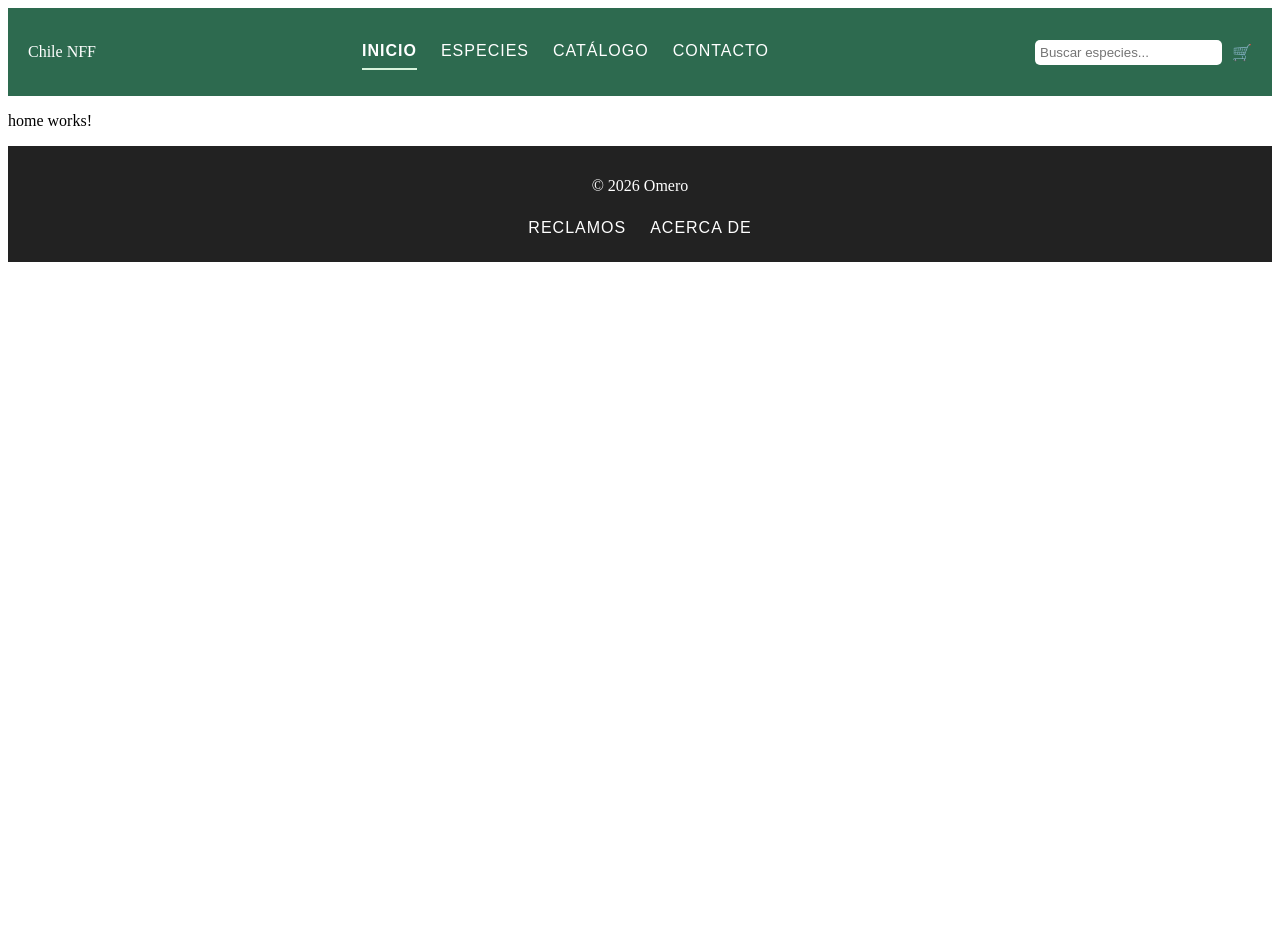
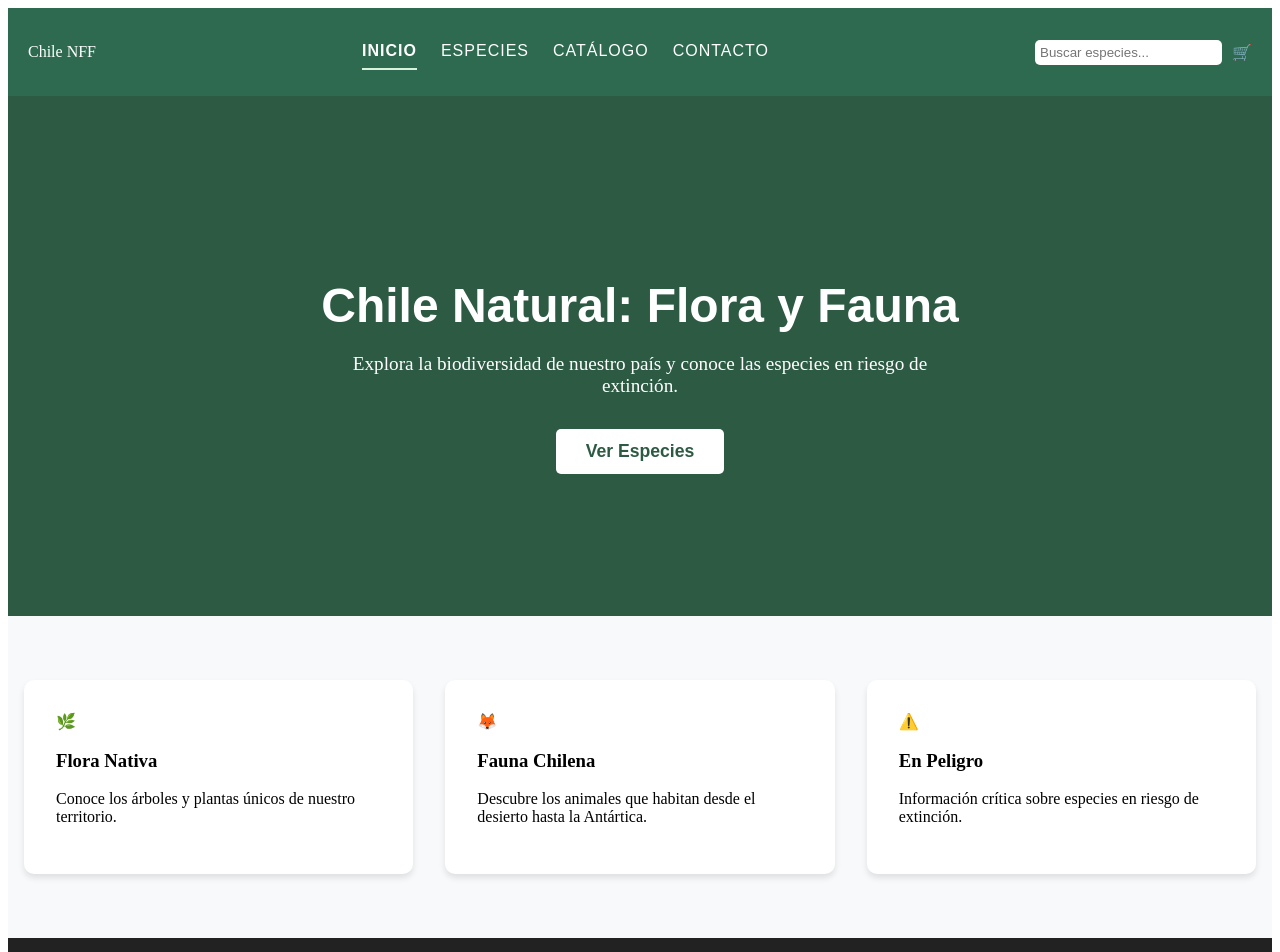
Before and after one commit to SargentoAldea/ChileNFF, an Angular app: page / in a window 1280 px wide. Shown: the top 952 px of the page. Before the commit the page ends 800 px from the top, so only its background shows below. Built offline with nearby package versions, Linux system fonts and the light colour scheme.

Commit message:
Primera mano
Colocación de un banner y tarjetas de información

```diff
--- a/src/app/pages/home/home.component.css
+++ b/src/app/pages/home/home.component.css
@@ -0,0 +1,68 @@
+.hero-banner {
+  min-height: 60vh;
+  background-color: #2d5a43;
+  display: flex;
+  align-items: center;
+  justify-content: center;
+  text-align: center;
+  color: white;
+  padding: 20px;
+}
+
+.hero-content h1 {
+  font-size: 3rem;
+  margin-bottom: 1rem;
+  font-family: sans-serif;
+}
+
+.hero-content p {
+  font-size: 1.2rem;
+  margin-bottom: 2rem;
+  max-width: 600px;
+  margin-left: auto;
+  margin-right: auto;
+}
+
+.btn-cta {
+  background-color: #ffffff;
+  color: #2d5a43;
+  padding: 12px 30px;
+  border: none;
+  border-radius: 5px;
+  font-size: 1.1rem;
+  font-weight: bold;
+  cursor: pointer;
+  transition: transform 0.3s ease;
+}
+
+.btn-cta:hover {
+  transform: scale(1.05);
+  background-color: #f0f0f0;
+}
+
+@media (max-width: 768px) {
+  .hero-content h1 {
+    font-size: 2rem;
+  }
+  .hero-content p {
+    font-size: 1rem;
+  }
+}
+
+.info-cards {
+  display: flex;
+  flex-wrap: wrap;
+  justify-content: center;
+  gap: 2rem;
+  padding: 4rem 1rem;
+  background-color: #f8f9fa;
+}
+
+.card {
+  flex: 1 1 300px;
+  max-width: 350px;
+  background: white;
+  padding: 2rem;
+  border-radius: 10px;
+  box-shadow: 0 4px 6px rgba(0,0,0,0.1);
+}
--- a/src/app/pages/home/home.component.html
+++ b/src/app/pages/home/home.component.html
@@ -1 +1,25 @@
-<p>home works!</p>
+<section class="hero-banner">
+  <div class="hero-content">
+    <h1>Chile Natural: Flora y Fauna</h1>
+    <p>Explora la biodiversidad de nuestro país y conoce las especies en riesgo de extinción.</p>
+    <button routerLink="/especies" class="btn-cta">Ver Especies</button>
+  </div>
+</section>
+
+<section class="info-cards">
+  <div class="card">
+    <span>🌿</span>
+    <h3>Flora Nativa</h3>
+    <p>Conoce los árboles y plantas únicos de nuestro territorio.</p>
+  </div>
+  <div class="card">
+    <span>🦊</span>
+    <h3>Fauna Chilena</h3>
+    <p>Descubre los animales que habitan desde el desierto hasta la Antártica.</p>
+  </div>
+  <div class="card">
+    <span>⚠️</span>
+    <h3>En Peligro</h3>
+    <p>Información crítica sobre especies en riesgo de extinción.</p>
+  </div>
+</section>
--- a/src/app/pages/home/home.component.ts
+++ b/src/app/pages/home/home.component.ts
@@ -1,9 +1,11 @@
 import { Component } from '@angular/core';
+import { RouterLink, RouterLinkActive } from '@angular/router';
+
 
 @Component({
   selector: 'app-home',
   standalone: true,
-  imports: [],
+  imports: [RouterLink, RouterLinkActive],
   templateUrl: './home.component.html',
   styleUrl: './home.component.css'
 })
```
